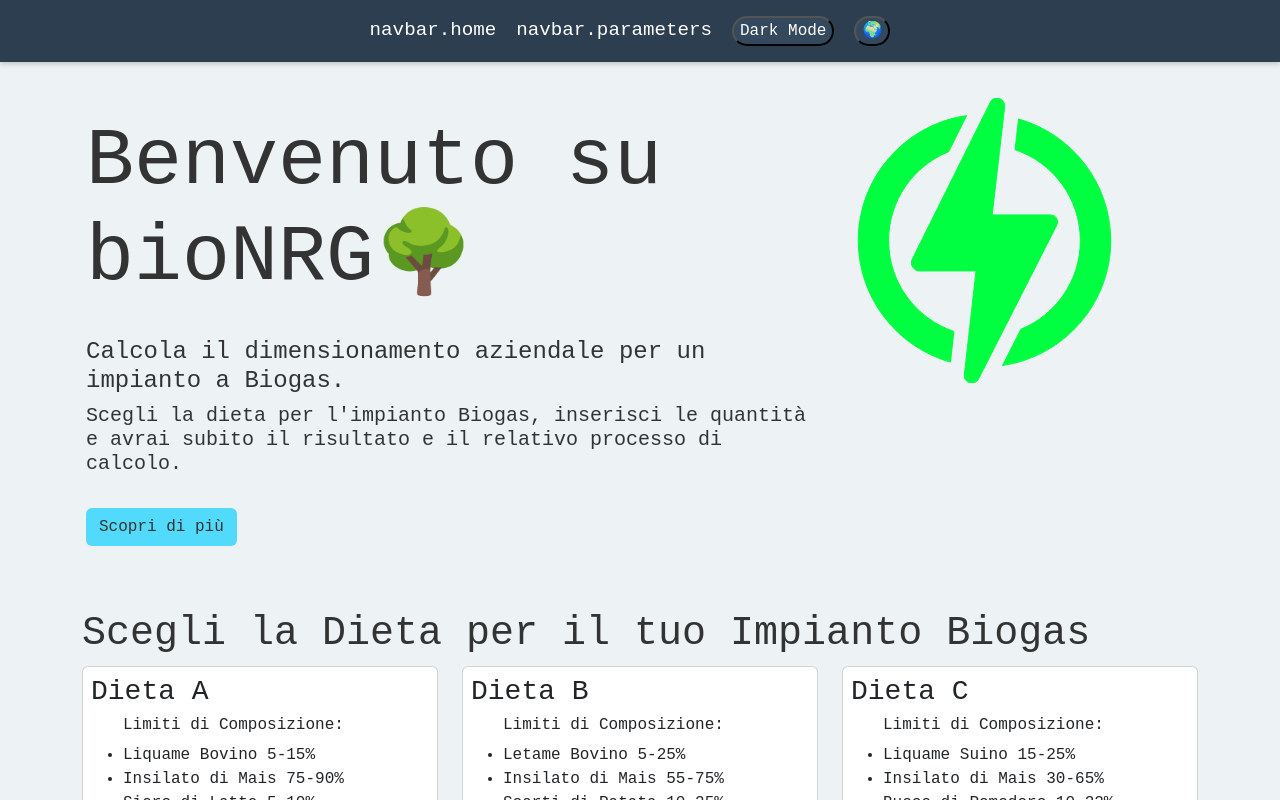
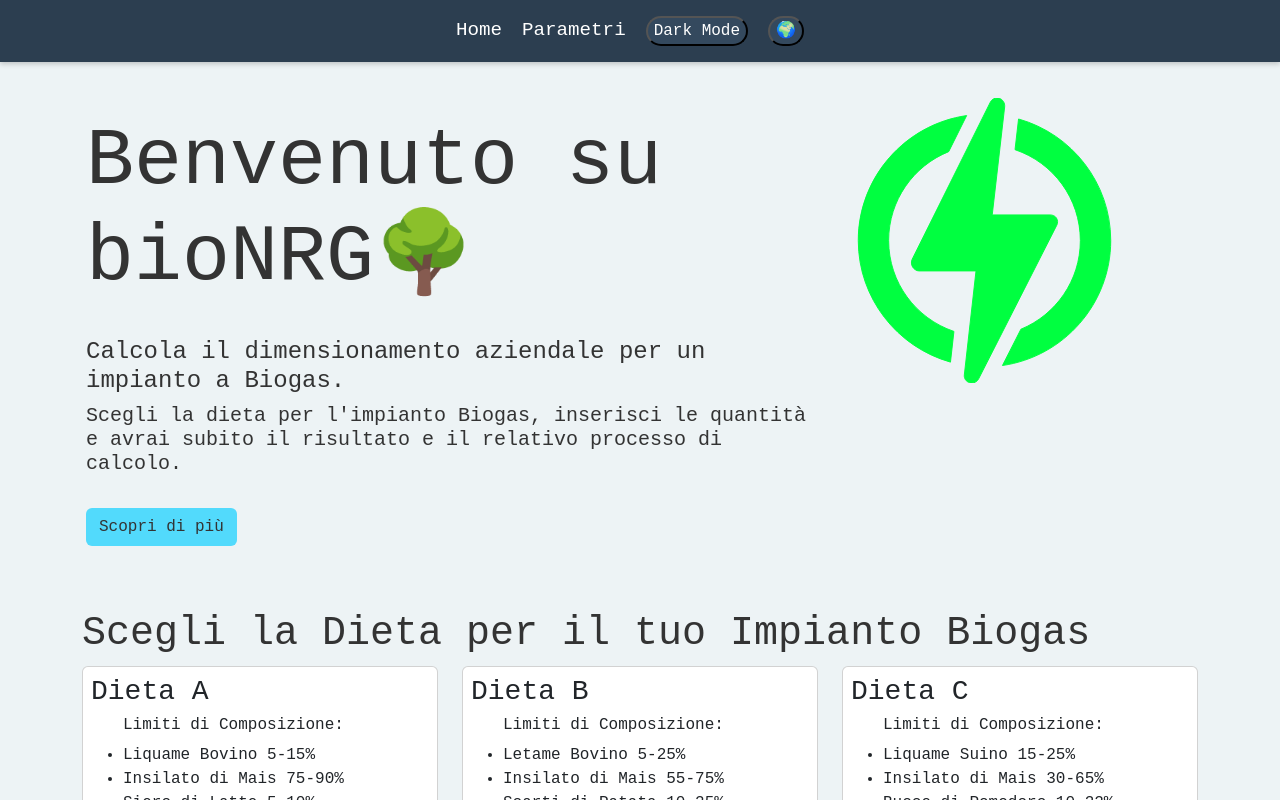
Before and after one commit to JungleKiosk/dNRG, a Vue app: page / in a window 1280 px wide. Shown: the top 800 px of the page. Built offline with nearby package versions, Linux system fonts and the light colour scheme.

Commit message:
i18n - Navbar

```diff
--- a/src/lang/i18n.js
+++ b/src/lang/i18n.js
@@ -2,6 +2,10 @@
 
 const messages = {
   it: {
+    navbar:{
+      home: 'Home',
+      parameters: 'Parametri'
+    },
     home: {
       title: 'Benvenuto su bioNRG🌳',
       description: 'Calcola il dimensionamento aziendale per un impianto a Biogas.',
@@ -52,6 +56,10 @@
     }
   },
   en: {
+    navbar:{
+      home: 'Home',
+      parameters: 'Parameters'
+    },
     home: {
       title: 'Welcome to bioNRG🌳',
       description: 'Calculate the company sizing for a Biogas plant.',
```
